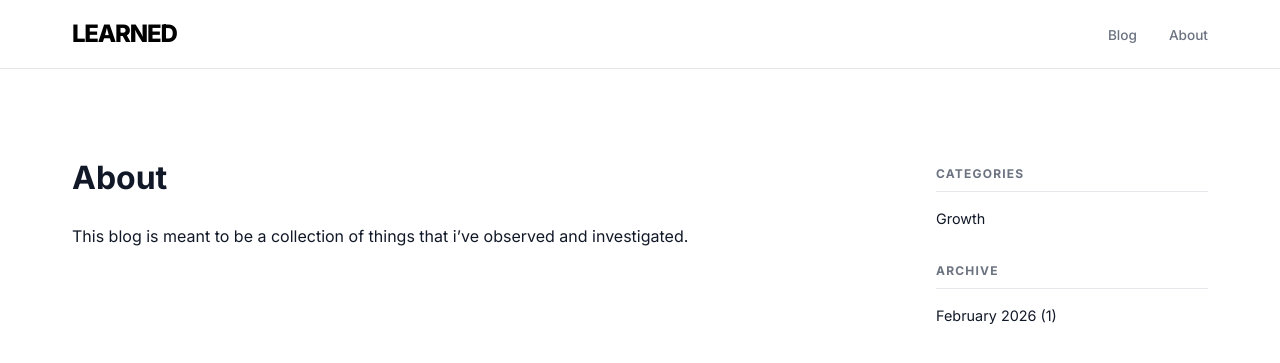
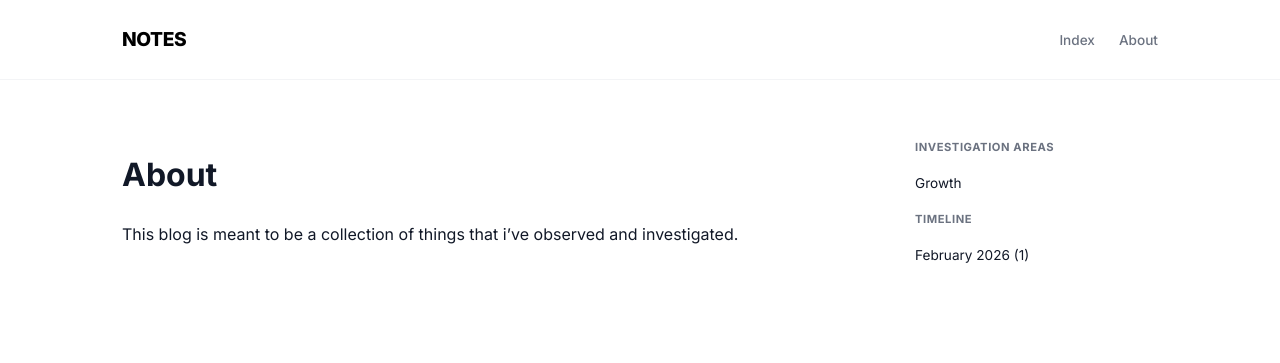
Before and after one commit to NavinNr/Musings, a Jekyll site: the page built from about.md, in a window 1280 px wide. Shown: the top 363 px of the page. Built offline with Jekyll 4.4.1, drawn with Linux system fonts in a browser that asks for light colours.

Commit message:
Updated index page and title text

```diff
--- a/_layouts/default.html
+++ b/_layouts/default.html
@@ -3,7 +3,7 @@
 <head>
     <meta charset="UTF-8">
     <meta name="viewport" content="width=device-width, initial-scale=1.0">
-    <title>{{ page.title }} | Learned</title>
+    <title>{{ page.title }} | Notes</title>
     <link rel="stylesheet" href="https://fonts.googleapis.com/css2?family=Inter:wght@400;500;700;800&display=swap">
     <link rel="stylesheet" href="{{ '/assets/css/style.css' | relative_url }}">
 </head>
@@ -11,24 +11,15 @@
 
 <header class="top-nav">
     <div class="nav-container">
-        <a href="{{ '/' | relative_url }}" class="logo">LEARNED</a>
+        <a href="{{ '/' | relative_url }}" class="logo">NOTES</a>
         <nav>
             <ul class="nav-links">
-                <li><a href="{{ '/' | relative_url }}">Blog</a></li>
+                <li><a href="{{ '/' | relative_url }}">Index</a></li>
                 <li><a href="{{ '/about' | relative_url }}">About</a></li>
             </ul>
         </nav>
     </div>
 </header>
-
-{% if page.url == "/" %}
-<section class="main-header">
-    <div class="container">
-        <h1>Learned.</h1>
-        <p>Documenting the journey from $100 to a million over five years.</p>
-    </div>
-</section>
-{% endif %}
 
 <div class="wrapper">
     <main>
@@ -37,7 +28,7 @@
 
     <aside>
         <div class="sidebar-section">
-            <h3>Categories</h3>
+            <h3>Investigation Areas</h3>
             <ul>
                 {% for category in site.categories %}
                   <li><a href="{{ '/category/' | append: category[0] | relative_url }}">{{ category[0] | capitalize }}</a></li>
@@ -46,11 +37,11 @@
         </div>
 
         <div class="sidebar-section">
-            <h3>Archive</h3>
+            <h3>Timeline</h3>
             <ul>
                 {% assign postsByDate = site.posts | group_by_exp: "post", "post.date | date: '%B %Y'" %}
                 {% for month in postsByDate %}
-                  <li><a href="#">{{ month.name }} ({{ month.items.size }})</a></li>
+                  <li>{{ month.name }} ({{ month.items.size }})</li>
                 {% endfor %}
             </ul>
         </div>
--- a/assets/css/style.css
+++ b/assets/css/style.css
@@ -1,13 +1,11 @@
-/* Inspired by TenAsia | Learned Global Theme */
 :root {
     --bg-color: #ffffff;
-    --header-bg: #fafafa;
     --text-main: #111827;
     --text-muted: #6b7280;
-    --border-color: #e5e7eb;
+    --border-color: #f3f4f6; /* Lighter border for a cleaner look */
     --accent: #000000;
-    --open-green: #059669;
-    --open-bg: #dcfce7;
+    --category-bg: #f9fafb;
+    --category-text: #374151;
 }
 
 * { box-sizing: border-box; }
@@ -17,47 +15,36 @@
     background-color: var(--bg-color);
     color: var(--text-main);
     margin: 0;
-    line-height: 1.5;
+    line-height: 1.6;
     -webkit-font-smoothing: antialiased;
 }
 
-.container { max-width: 1200px; margin: 0 auto; padding: 0 2rem; }
-
 /* Navigation */
-.top-nav { border-bottom: 1px solid var(--border-color); padding: 1rem 0; background: #fff; }
-.nav-container { max-width: 1200px; margin: 0 auto; padding: 0 2rem; display: flex; justify-content: space-between; align-items: center; }
-.logo { font-weight: 800; font-size: 1.5rem; letter-spacing: -0.05em; color: var(--accent); text-decoration: none; }
-.nav-links { list-style: none; display: flex; gap: 2rem; margin: 0; padding: 0; }
+.top-nav { border-bottom: 1px solid var(--border-color); padding: 1.5rem 0; background: #fff; }
+.nav-container { max-width: 1100px; margin: 0 auto; padding: 0 2rem; display: flex; justify-content: space-between; align-items: center; }
+.logo { font-weight: 800; font-size: 1.2rem; letter-spacing: -0.02em; color: var(--accent); text-decoration: none; }
+.nav-links { list-style: none; display: flex; gap: 1.5rem; margin: 0; padding: 0; }
 .nav-links a { text-decoration: none; color: var(--text-muted); font-size: 0.85rem; font-weight: 500; }
-.nav-links a:hover { color: var(--accent); }
-
-/* Main Header Section */
-.main-header { padding: 5rem 0; background: var(--header-bg); border-bottom: 1px solid var(--border-color); }
-.main-header h1 { font-size: 3.5rem; font-weight: 800; margin: 0; letter-spacing: -0.04em; line-height: 1; }
-.main-header p { font-size: 1.25rem; color: var(--text-muted); margin: 1rem 0 0 0; max-width: 600px; }
 
 /* Grid Layout */
-.wrapper { display: grid; grid-template-columns: 3fr 1fr; gap: 3rem; max-width: 1200px; margin: 4rem auto; padding: 0 2rem; }
+.wrapper { display: grid; grid-template-columns: 3fr 1fr; gap: 4rem; max-width: 1100px; margin: 3rem auto; padding: 0 2rem; }
+.post-grid { display: grid; grid-template-columns: repeat(auto-fill, minmax(280px, 1fr)); gap: 2rem; }
 
-.post-grid { display: grid; grid-template-columns: repeat(auto-fill, minmax(300px, 1fr)); gap: 1.5rem; }
-
-/* Card Styling */
-.post-card { border: 1px solid var(--border-color); display: flex; flex-direction: column; text-decoration: none; color: inherit; transition: all 0.2s ease; }
-.post-card:hover { border-color: var(--accent); box-shadow: 0 10px 30px -10px rgba(0,0,0,0.1); }
-
-.post-image-container { height: 180px; width: 100%; overflow: hidden; position: relative; border-bottom: 1px solid var(--border-color); }
+/* Post Card UI */
+.post-card { text-decoration: none; color: inherit; display: flex; flex-direction: column; }
+.post-image-container { height: 160px; width: 100%; border: 1px solid var(--border-color); border-radius: 6px; overflow: hidden; margin-bottom: 1rem; }
 .post-image-container img { width: 100%; height: 100%; object-fit: cover; }
 
-.post-content { padding: 1.5rem; }
-.post-content h3 { font-size: 1.1rem; font-weight: 700; margin: 0 0 0.75rem 0; line-height: 1.4; }
-.post-excerpt { font-size: 0.9rem; color: var(--text-muted); margin-bottom: 1.5rem; }
+.post-content h3 { font-size: 1.1rem; margin: 0.5rem 0; font-weight: 700; line-height: 1.3; }
+.post-excerpt { font-size: 0.9rem; color: var(--text-muted); margin-bottom: 1rem; display: -webkit-box; -webkit-line-clamp: 3; -webkit-box-orient: vertical; overflow: hidden; }
 
-.status-tag { font-size: 0.65rem; font-weight: 800; text-transform: uppercase; padding: 2px 8px; border-radius: 4px; background: var(--open-bg); color: var(--open-green); }
+.category-tag { font-size: 0.65rem; font-weight: 700; text-transform: uppercase; background: var(--category-bg); color: var(--category-text); padding: 2px 6px; border-radius: 4px; display: inline-block; margin-bottom: 0.5rem; }
 
 /* Sidebar */
-aside h3 { font-size: 0.75rem; text-transform: uppercase; letter-spacing: 0.1em; color: var(--text-muted); border-bottom: 1px solid var(--border-color); padding-bottom: 0.5rem; margin-top: 2rem; }
+aside h3 { font-size: 0.7rem; text-transform: uppercase; letter-spacing: 0.05em; color: var(--text-muted); margin-bottom: 1rem; }
 aside ul { list-style: none; padding: 0; }
-aside li { margin-bottom: 0.75rem; font-size: 0.9rem; }
-aside a { text-decoration: none; color: var(--text-main); }
+aside li { margin-bottom: 0.5rem; font-size: 0.85rem; color: var(--text-main); }
+aside a { text-decoration: none; color: inherit; }
+aside a:hover { text-decoration: underline; }
 
-@media (max-width: 768px) { .wrapper { grid-template-columns: 1fr; } }
+@media (max-width: 850px) { .wrapper { grid-template-columns: 1fr; } }
```
Also changed, not shown: _layouts/post.html (added, +24 -0 lines).
